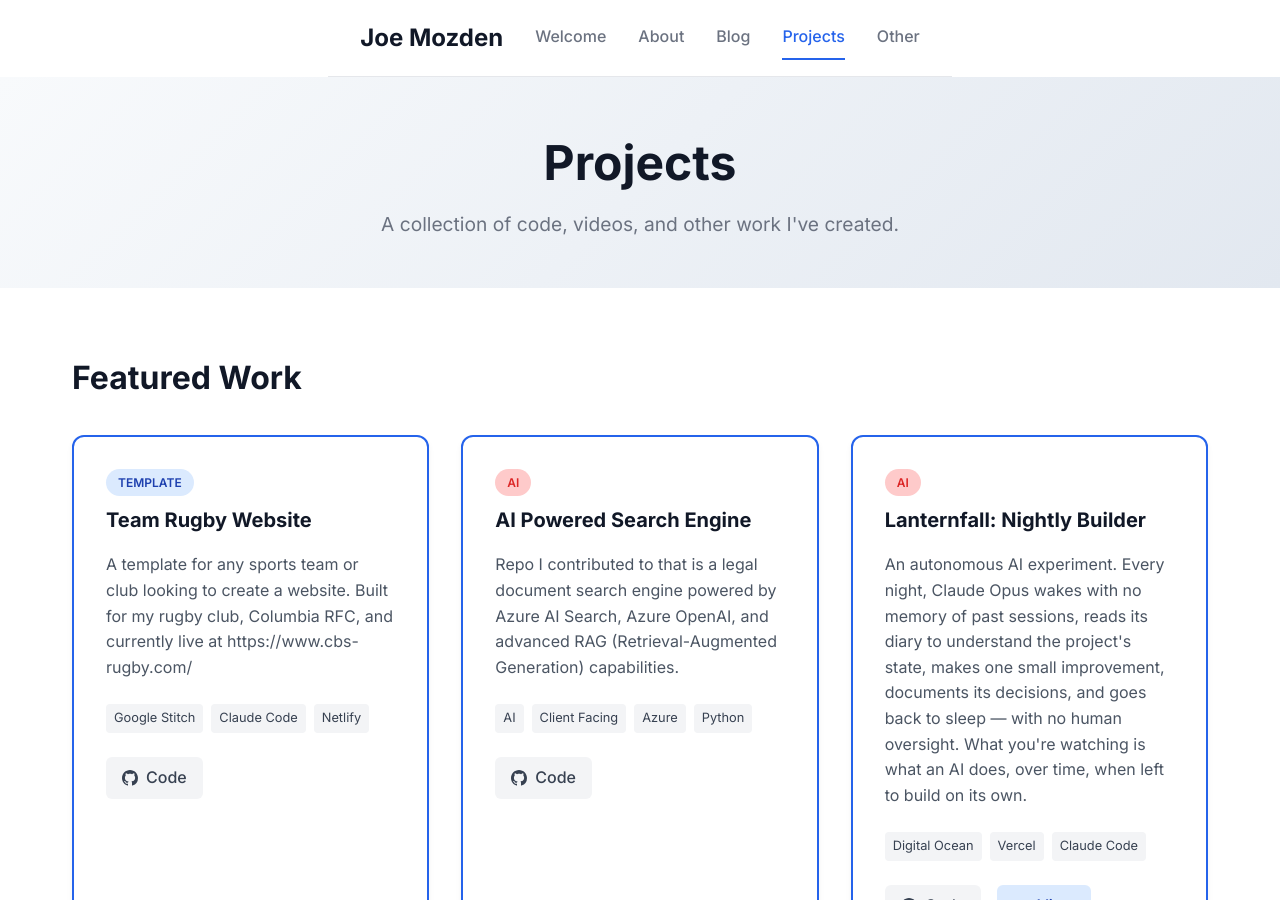
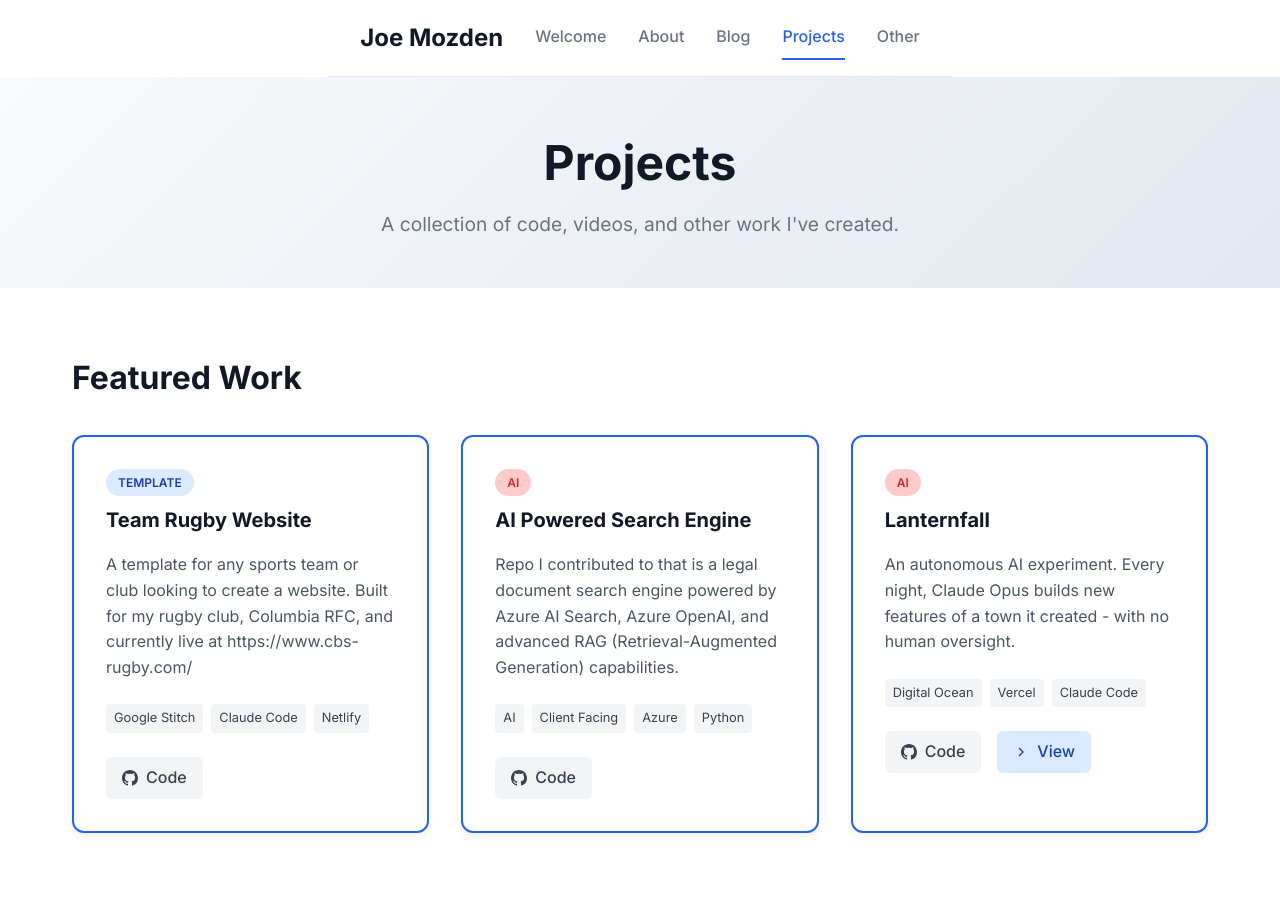
Before and after one commit to jmozden3/jmozden3.github.io, a Jekyll site: the page built from projects.html, in a window 1280 px wide and 900 px high. Built offline with Jekyll 4.4.1, drawn with Linux system fonts in a browser that asks for light colours; some of the changed text lies outside the part shown.

Commit message:
minor change to projects page

```diff
--- a/_data/featured.yml
+++ b/_data/featured.yml
@@ -7,7 +7,7 @@
   link: "https://github.com/DanGiannone1/ai-powered-search-engine"
 
 - title: "Lanternfall"
-  description: "An autonomous AI experiment. Every night, Claude Opus builds new features of a town it created - with no human oversight. "
+  description: "An autonomous AI experiment. Every night, Claude Opus builds new features of a town it created - with no human oversight."
   badge: "AI"
   link: "https://lanternfall.joemozden.com/"
 
--- a/_data/projects.yml
+++ b/_data/projects.yml
@@ -50,11 +50,11 @@
   tech: ["AI", "Client Facing", "Azure", "Python"]
   featured: true
 
-- name: "Lanternfall: Nightly Builder"
+- name: "Lanternfall"
   type: "ai"
   link: "https://lanternfall.joemozden.com/"
   github: "https://github.com/jmozden3/project-tenochtitlan"
-  description: "An autonomous AI experiment. Every night, Claude Opus wakes with no memory of past sessions, reads its diary to understand the project's state, makes one small improvement, documents its decisions, and goes back to sleep — with no human oversight. What you're watching is what an AI does, over time, when left to build on its own."
+  description: "An autonomous AI experiment. Every night, Claude Opus builds new features of a town it created - with no human oversight."
   tech: ["Digital Ocean", "Vercel", "Claude Code"]
   featured: true
 
```
